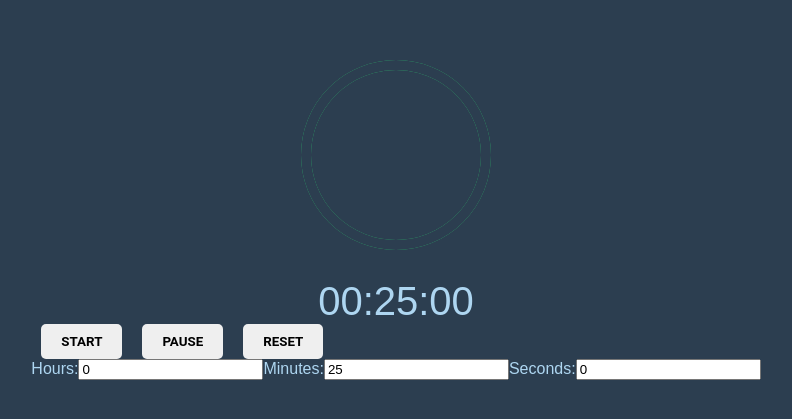
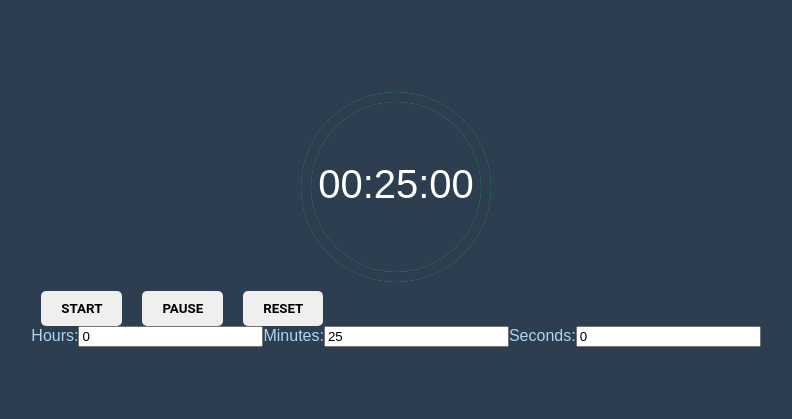
Before and after one commit to LionelWirz/AchtungFertigFOS_PWA, a React (Vite) app: page / in a window 1280 px wide. Shown: the part 183-602 px from the top of the page, without its empty margins (244-1036 px from the left). Built offline with nearby package versions, Linux system fonts and the light colour scheme.

Commit message:
Circle and Timer

```diff
--- a/src/Timer.jsx
+++ b/src/Timer.jsx
@@ -46,13 +46,10 @@ function Timer({ time, isRunning }) {
           transform="rotate(-90 100 100)"
           className="background-circle" // Add class name for background circle
         />
-
+        <text x="50%" y="50%" dominantBaseline="middle" textAnchor="middle" fill="#ffffff" fontSize="40" fontFamily="Digital-7, sans-serif">
+          {formatTime(time)}
+        </text>
       </svg>
-      {/* Remaining time */}
-      <div className="timer">
-        {formatTime(time)}
-      </div>
-      {/* Controls and Settings */}
     </div>
   );
 }
```
Lines whose indentation alone changed are shown as unchanged.
